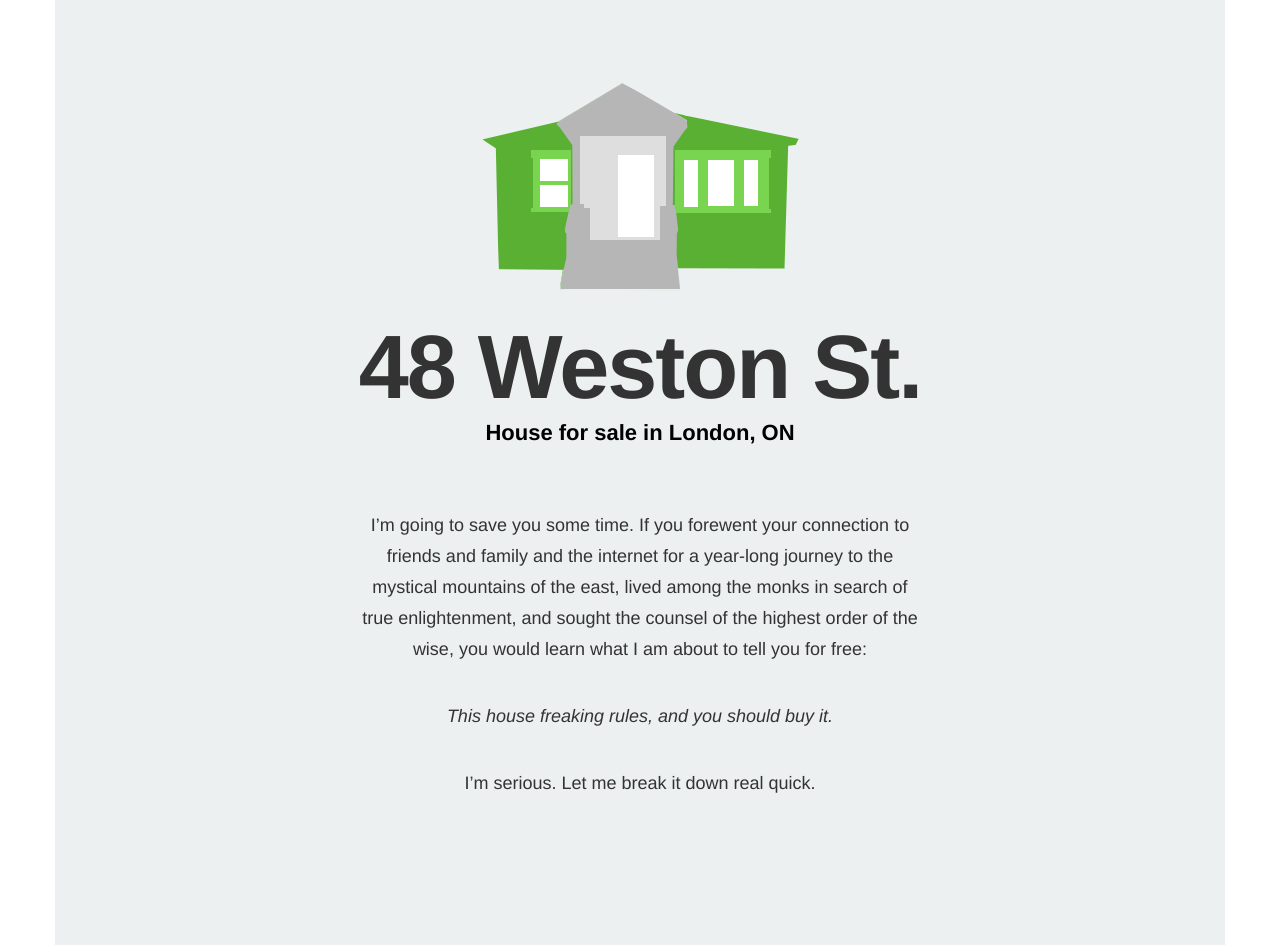
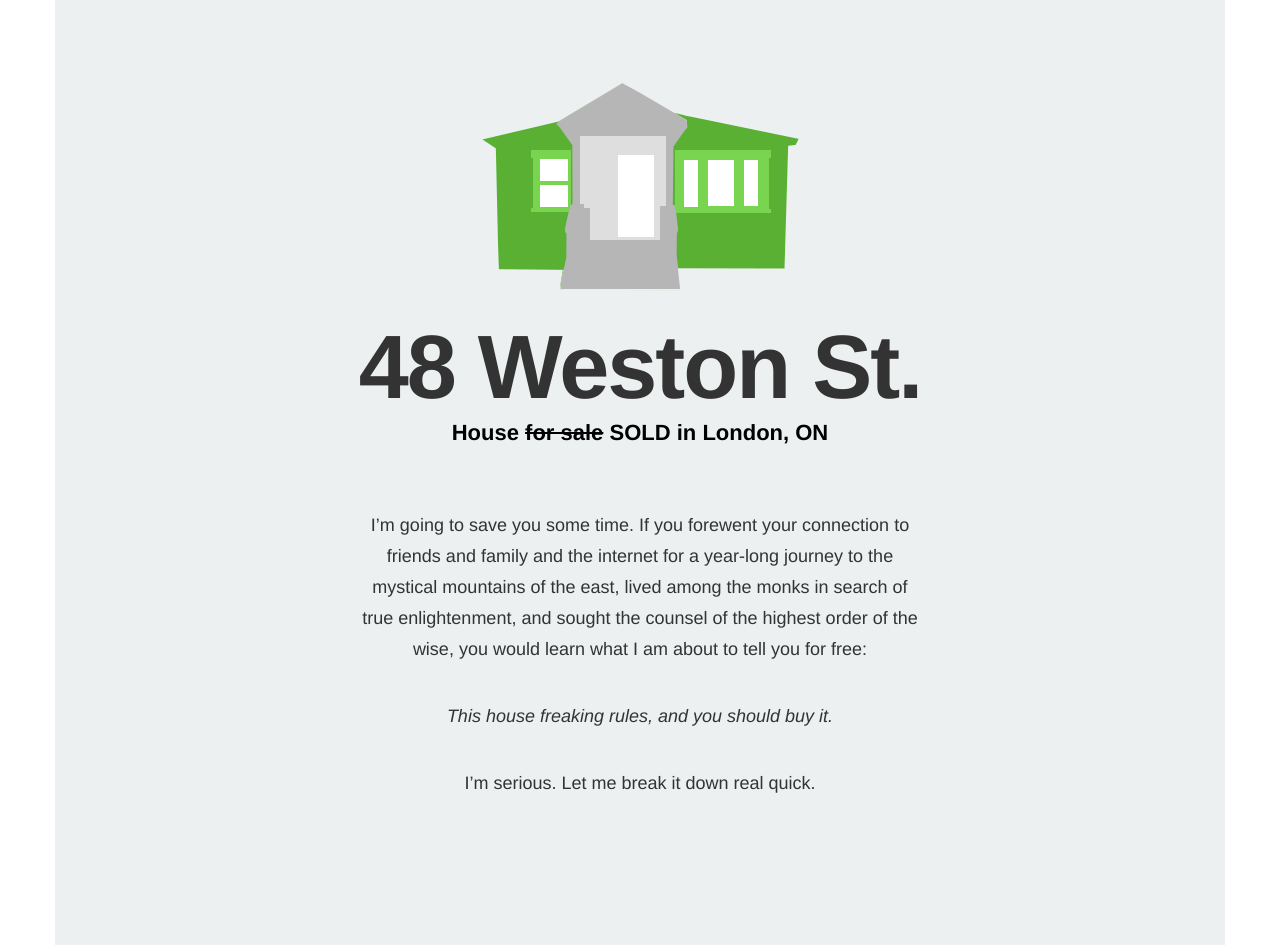
Before and after one commit to gavinblair/weston, a website with bundled scripts: page index.html in a window 1280 px wide. Shown: the top 945 px of the page. Built offline with nearby package versions, Linux system fonts and the light colour scheme; a script that the page names is missing; files whose address does not match are found by name.

Commit message:
Update index.html

```diff
--- a/index.html
+++ b/index.html
@@ -26,7 +26,7 @@
         <h1 class="demo-logo">
           <div class="logo"></div>
           48 Weston St.
-          <small>House for sale in London, ON</small>
+          <small>House <strike>for sale</strike> <strong>SOLD</strong> in London, ON</small>
         </h1>
         <br />
         <p class='intro'>
```
